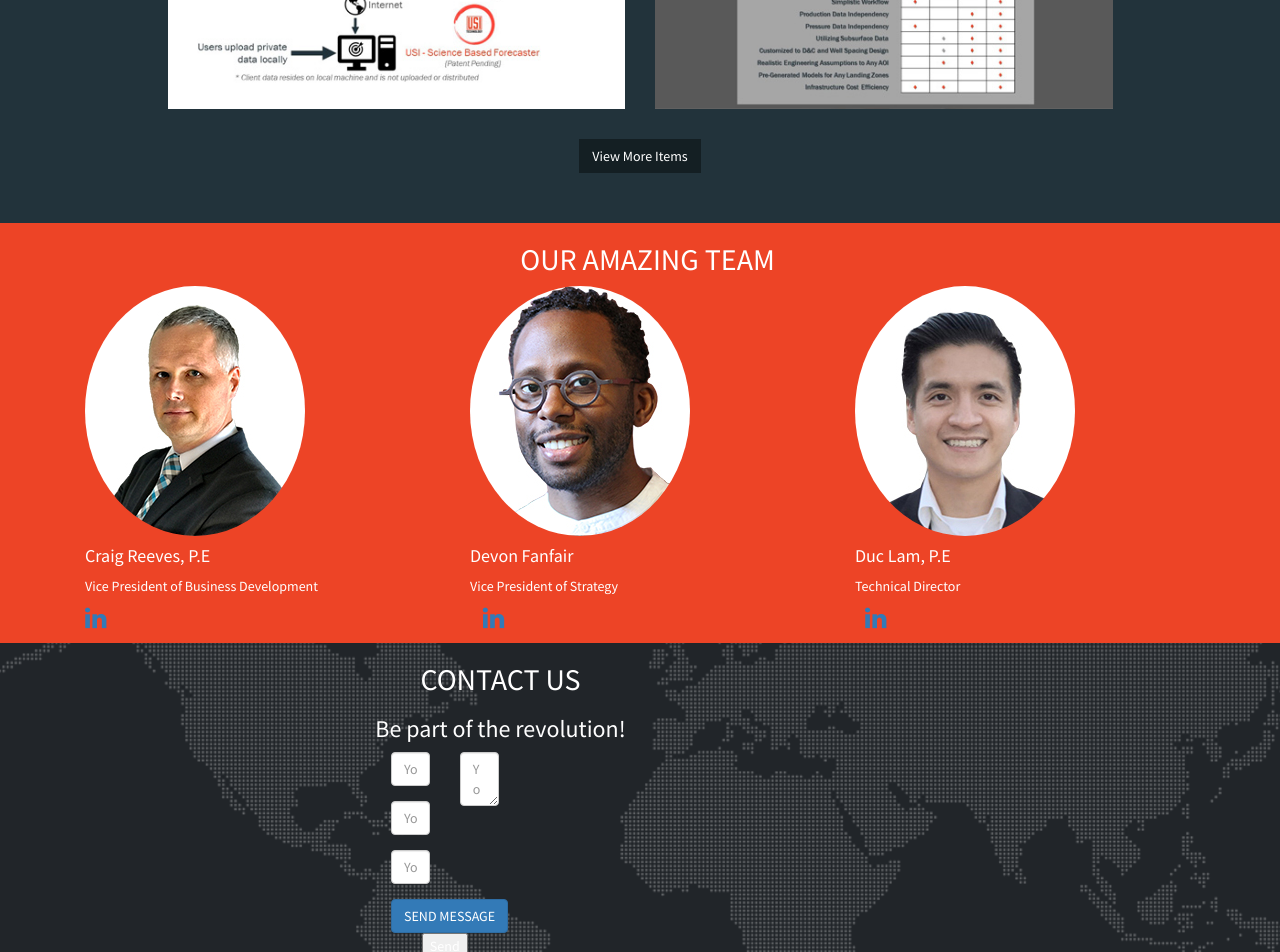
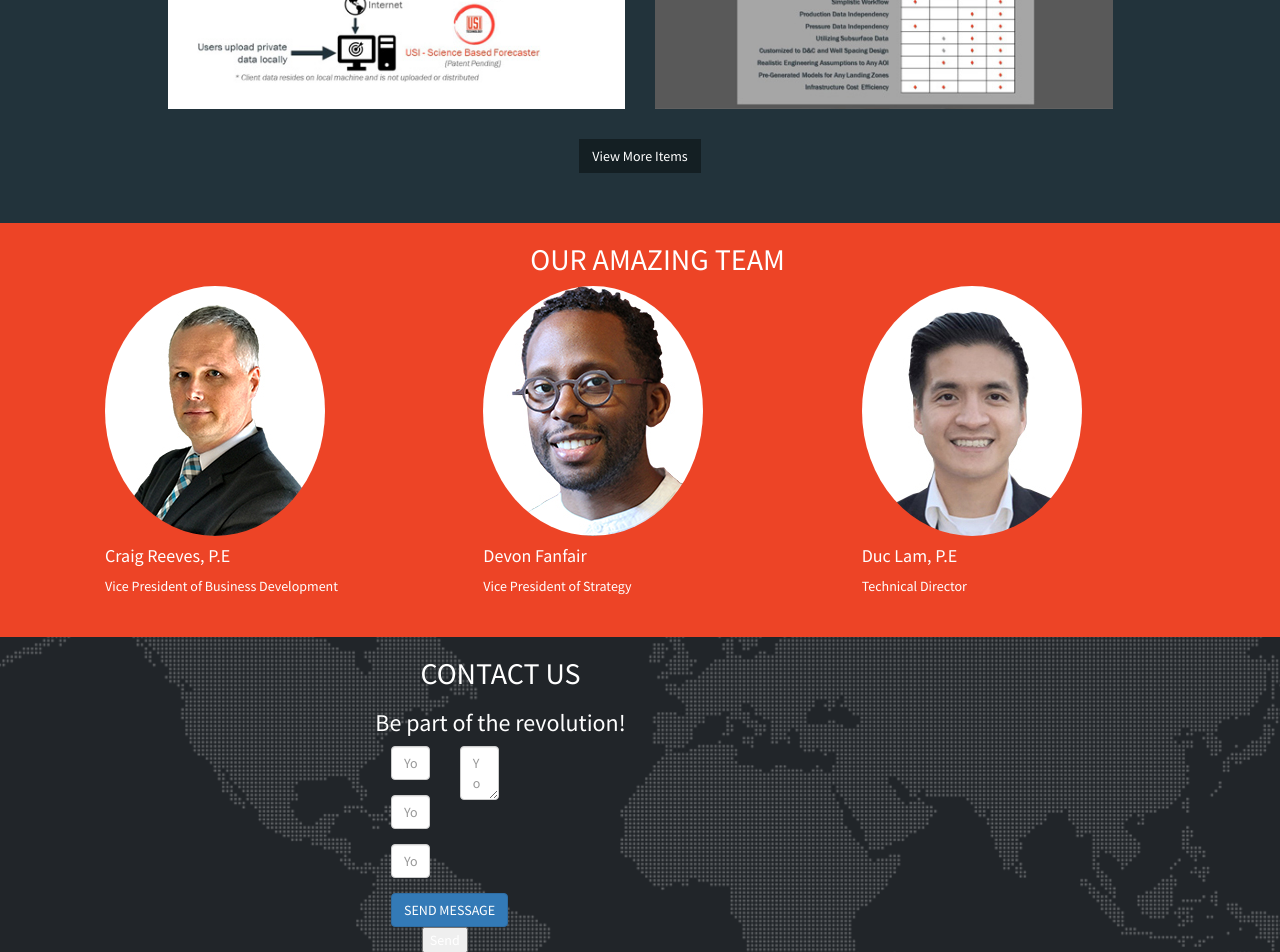
Before and after one commit to volny/stylish-portfolio-jekyll, a Jekyll site: the page built from index.html, in a window 1280 px wide. Shown: the part 3024-3976 px from the top of the page. Built offline with Jekyll 4.4.1, drawn with Linux system fonts in a browser that asks for light colours; grey boxes are pictures that could not be loaded.

Commit message:
remove linkedin

```diff
--- a/_includes/footer.html
+++ b/_includes/footer.html
@@ -23,7 +23,7 @@
             <a href="https://twitter.com/{{ site.twitter_username }}"><i class="fa fa-twitter fa-fw fa-3x"></i></a>
           </li>
           <li>
-            <a href="https://github.com/{{ site.github_username }}"><i class="fa fa-github fa-fw fa-3x"></i></a>
+            <a href="https://www.linkedin.com/company/27233367/{{ site.github_username }}"><i class="fa fa-linkedin fa-fw fa-3x"></i></a>
           </li>
         </ul>
         <hr class="small">
--- a/_includes/team.html
+++ b/_includes/team.html
@@ -15,9 +15,7 @@
            <p class="text-muted">Vice President of Business Development</p>
            <ul class="list-inline social-buttons">
              <li class="list-inline-item">
-               <a href="https://www.linkedin.com/in/craigrreeves/">
-                 <i class="fa fa-linkedin"></i>
-               </a>
+
              </li>
            </ul>
          </div>
@@ -31,9 +29,7 @@
              <li class="list-inline-item">
              </li>
              <li class="list-inline-item">
-               <a href="https://www.linkedin.com/in/devon-fanfair-94b7b524/">
-                 <i class="fa fa-linkedin" ></i>
-               </a>
+
              </li>
            </ul>
          </div>
@@ -46,9 +42,7 @@
            <ul class="list-inline social-buttons">
              <li class="list-inline-item">
              <li class="list-inline-item">
-               <a href="https://www.linkedin.com/in/duc-lam-p-e-8853932a/">
-                 <i class="fa fa-linkedin"></i>
-               </a>
+
              </li>
            </ul>
          </div>
--- a/css/stylish-portfolio.css
+++ b/css/stylish-portfolio.css
@@ -58,7 +58,7 @@ section#contact .row {
 
 section#team .container {
     padding-right: 15px;
-    padding-left: 30px;
+    padding-left: 50px;
     margin-right: auto;
     margin-left: auto;
 }
@@ -325,5 +325,5 @@ hr.small {
 /* Footer */
 
 footer {
-    padding: 100px 0;
+    padding: 30px 0;
 }
```
